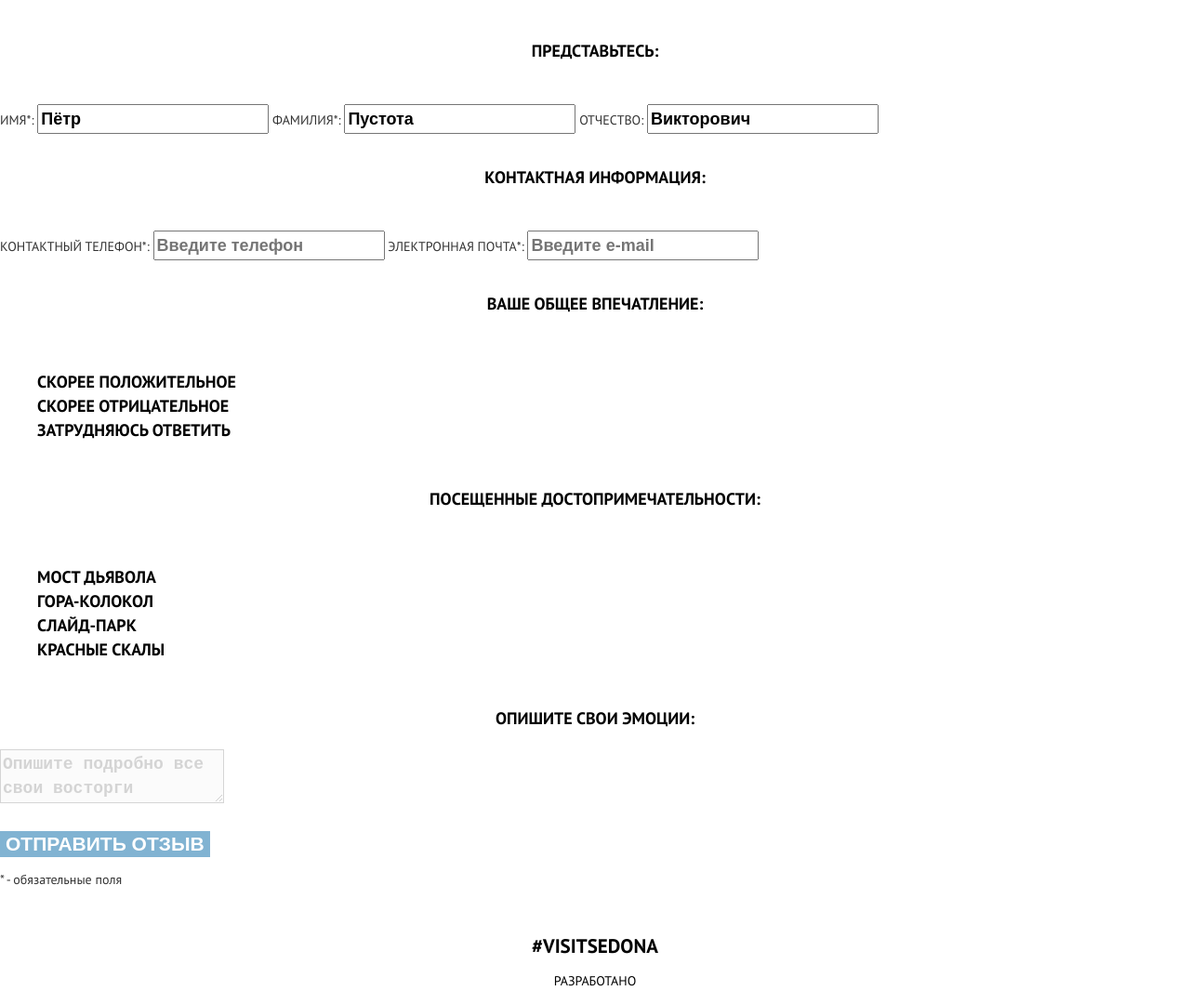
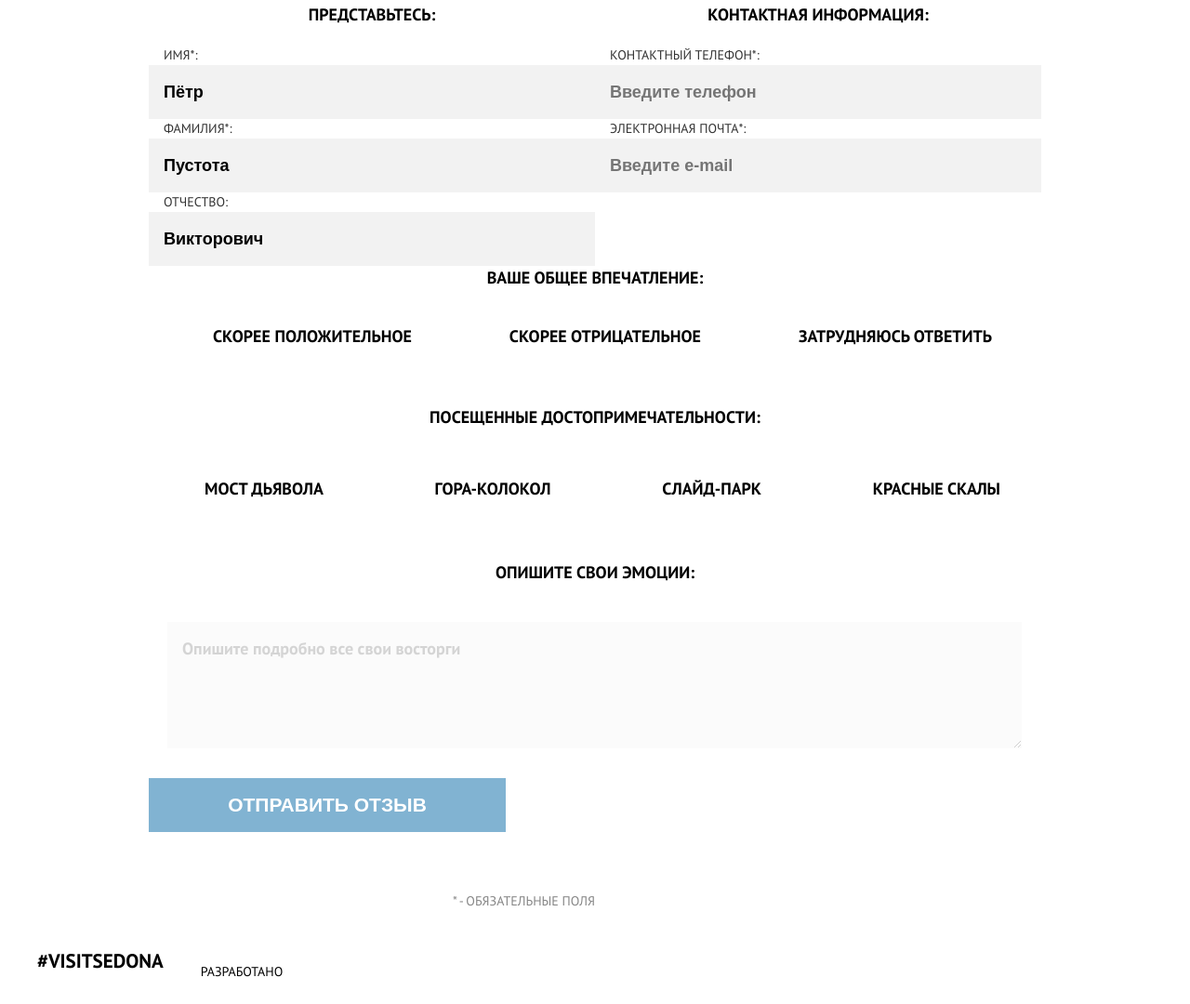
Before and after one commit to htmlacademy-adaptive/2068101-sedona-27, a plain HTML site: page 4/form.html in a window 1280 px wide. Shown: the part 548-1628 px from the top of the page at 93% size. Drawn offline with Linux system fonts and the light colour scheme.

Commit message:
:heavy_check_mark: Сборка #4

```diff
--- a/4/css/style.css
+++ b/4/css/style.css
@@ -39,7 +39,8 @@ img {
 }
 
 .page__body {
-  margin: 0;
+  max-width: 1200px;
+  margin: 0 auto;
   height: 100%;
   font-family: "PT sans", "Arial", sans-serif;
   font-size: 14px;
@@ -79,14 +80,12 @@ img {
   text-align: center;
   padding: 17px 12px 12px 12px;
   text-decoration: none;
-  display: flex;
-  justify-content: center;
-  align-items: center;
+  display: block;
 }
 @media (min-width: 768px) {
   .main-nav__link {
     color: #000000;
-    padding: 18px 24px 17px 29px;
+    padding: 18px 24px 17px 25px;
     font-size: 14px;
     line-height: 21px;
     font-weight: 700;
@@ -105,6 +104,11 @@ img {
 
 .main-nav__item {
   align-items: center;
+}
+@media (min-width: 768px) {
+  .main-nav__item {
+    width: 20%;
+  }
 }
 
 @media (min-width: 768px) {
@@ -182,40 +186,19 @@ img {
 .advantages__item {
   list-style: none;
 }
-.advantages__item--big {
-  background-color: #81b3d2;
-  padding: 54px 18px 40px;
-}
-@media (min-width: 768px) {
-  .advantages__item--big {
-    padding: 52px 33px 31px;
-  }
-}
-@media (min-width: 1200px) {
-  .advantages__item--big {
-    padding: 52px 50px 51px;
-  }
-}
 .advantages__item--grey {
   background-color: #eeeeee;
   padding: 24px 26px;
 }
 @media (min-width: 768px) {
   .advantages__item--grey {
-    width: 256px;
+    width: 33.33%;
     padding: 52px 33px;
   }
 }
 @media (min-width: 1200px) {
   .advantages__item--grey {
-    width: 400px;
     padding: 63px 50px 41px;
-  }
-}
-@media (min-width: 768px) {
-  .advantages__item--row {
-    display: grid;
-    grid-template-columns: 1fr 1fr 1fr;
   }
 }
 @media (min-width: 768px) {
@@ -225,6 +208,28 @@ img {
 }
 @media (min-width: 1200px) {
   .advantages__item--decoration-text {
+    padding: 52px 50px 51px;
+  }
+}
+
+@media (min-width: 768px) {
+  .advantages__wrapper {
+    display: grid;
+    grid-template-columns: 1fr 1fr 1fr;
+  }
+}
+
+.advantages__big {
+  background-color: #81b3d2;
+  padding: 54px 18px 40px;
+}
+@media (min-width: 768px) {
+  .advantages__big {
+    padding: 52px 33px 31px;
+  }
+}
+@media (min-width: 1200px) {
+  .advantages__big {
     padding: 52px 50px 51px;
   }
 }
@@ -266,7 +271,8 @@ img {
 }
 @media (min-width: 768px) {
   .advantages__sublist {
-    display: flex;
+    display: grid;
+    grid-template-columns: 1fr 1fr 1fr;
   }
 }
 
@@ -373,17 +379,39 @@ img {
   margin: 0 auto;
 }
 
+.feedback__form {
+  display: flex;
+  flex-direction: column;
+  min-width: 280px;
+  margin: 0 20px;
+}
+@media (min-width: 768px) {
+  .feedback__form {
+    display: grid;
+    grid-template-columns: 50% 50%;
+    min-width: 648px;
+    margin: 0 60px;
+  }
+}
+@media (min-width: 1200px) {
+  .feedback__form {
+    grid-template-columns: 1fr 1fr;
+    min-width: 960px;
+    margin: 0 120px;
+  }
+}
+
 .feedback__inner {
   padding: 36px 7px 28px;
 }
 @media (min-width: 768px) {
   .feedback__inner {
-    padding: 64px 166px 102px 167px;
+    padding: 64px 166px 67px 167px;
   }
 }
 @media (min-width: 1200px) {
   .feedback__inner {
-    padding: 115px 383px 67px;
+    padding: 115px 383px 28px;
   }
 }
 
@@ -407,7 +435,39 @@ img {
 .feedback__item {
   border: none;
   margin: 0;
-  padding: 24px 0 34px 0;
+  padding: 0;
+  display: flex;
+  flex-direction: column;
+}
+@media (min-width: 768px) {
+  .feedback__item-emotion {
+    grid-column: 1/-1;
+  }
+}
+
+@media (min-width: 768px) {
+  .feedback__item-attraction {
+    grid-column: 1/-1;
+  }
+}
+
+@media (min-width: 768px) {
+  .feedback__item-impression {
+    grid-column: 1/-1;
+  }
+}
+
+.feedback__item-name {
+  padding: 0;
+}
+@media (min-width: 768px) {
+  .feedback__item-name {
+    padding: 0;
+  }
+}
+
+.feedback__item-contact {
+  padding: 0;
 }
 
 .feedback__legend {
@@ -421,7 +481,9 @@ img {
 }
 
 .feedback__label {
+  display: block;
   text-transform: uppercase;
+  padding-left: 16px;
 }
 
 .feedback__control-label {
@@ -435,8 +497,16 @@ img {
   list-style: none;
 }
 
+.feedback__radio:not(:last-child) {
+  margin-bottom: 36px;
+}
+
 .feedback__checkbox {
   list-style: none;
+}
+
+.feedback__checkbox:not(:last-child) {
+  margin-bottom: 36px;
 }
 
 .feedback__input {
@@ -444,18 +514,25 @@ img {
   line-height: 26px;
   font-weight: 700;
   color: #000000;
+  padding: 16px;
+  border: none;
+  background-color: #f2f2f2;
 }
-
-.textarea__input {
+.feedback__textarea {
+  font-family: "PT sans", "Arial", sans-serif;
   font-size: 18px;
   line-height: 26px;
   font-weight: 700;
   color: #000000;
   opacity: 0.3;
   background-color: #f2f2f2;
+  padding: 16px 16px;
+  margin: 20px 21px 32px 20px;
+  border: 0;
 }
 
 .feedback__button {
+  display: block;
   font-size: 21px;
   line-height: 26px;
   font-weight: 700;
@@ -465,6 +542,75 @@ img {
   background-color: #81b3d2;
   text-decoration: none;
   border: none;
+  padding: 16px 10px;
+}
+@media (min-width: 768px) {
+  .feedback__button {
+    width: 324px;
+    padding: 16px 40px;
+    margin: 0 0 64px;
+  }
+}
+@media (min-width: 1200px) {
+  .feedback__button {
+    max-width: 384px;
+    width: 100%;
+  }
+}
+
+.feedback__list-radio {
+  margin: 0;
+  padding: 0;
+}
+@media (min-width: 768px) {
+  .feedback__list-radio {
+    display: grid;
+    grid-template-columns: 1fr 1fr;
+    padding: 0 69px 0 35px;
+    column-gap: 50px;
+  }
+}
+@media (min-width: 1200px) {
+  .feedback__list-radio {
+    display: flex;
+    justify-content: space-between;
+    padding: 17px 53px 25px;
+  }
+}
+
+.feedback__list-checkbox {
+  margin: 0;
+  padding: 0;
+}
+@media (min-width: 768px) {
+  .feedback__list-checkbox {
+    display: grid;
+    grid-template-columns: 1fr 1fr;
+    gap: 16px 32px;
+    padding: 0 84px;
+  }
+}
+@media (min-width: 1200px) {
+  .feedback__list-checkbox {
+    display: flex;
+    justify-content: space-between;
+    padding: 31px 44px 28px;
+  }
+}
+
+.feedback__required {
+  font-size: 12px;
+  line-height: 21px;
+  text-transform: uppercase;
+  color: rgba(51, 51, 51, 0.6);
+  align-self: flex-end;
+  margin: 3px 0 24px 0;
+}
+@media (min-width: 768px) {
+  .feedback__required {
+    margin: 0 0 41px auto;
+    font-size: 14px;
+  }
 }
 
 .gallery__header {
@@ -587,6 +733,7 @@ img {
 .main-footer {
   text-align: center;
   text-transform: uppercase;
+  display: flex;
 }
 
 .main-footer__link-hashtag {
--- a/4/form.html
+++ b/4/form.html
@@ -119,10 +119,11 @@
           </li>
         </ul>
       </fieldset>
-      <legend class="feedback__legend">Опишите свои эмоции:</legend>
-      <label class="feedback__label">
-        <textarea class="textarea__input" name="emotions" placeholder="Опишите подробно все свои восторги"></textarea>
-      </label>
+      <fieldset class="feedback__item feedback__item-emotion">
+        <legend class="feedback__legend feedback">Опишите свои эмоции:</legend>
+        <label class="feedback__label" for="textarea-field"></label>
+        <textarea class="feedback__textarea" id="textarea-field" name="emotions" placeholder="Опишите подробно все свои восторги" rows="4"></textarea>
+      </fieldset>
       <div class="feedback__item feedback__item-button">
         <button class="feedback__button button" type="submit">Отправить отзыв</button>
         <p class="feedback__required">* - обязательные поля</p>
```
Also changed, not shown: 4/index.html (+5 -5 lines), 1 other file.
